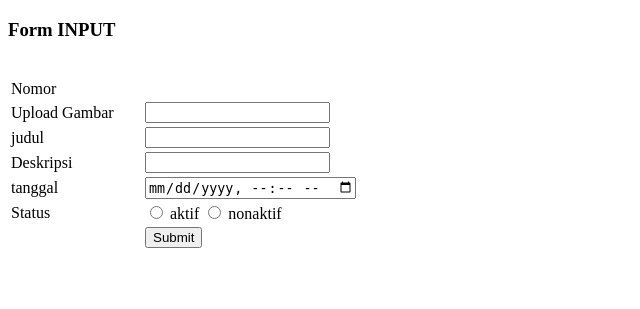
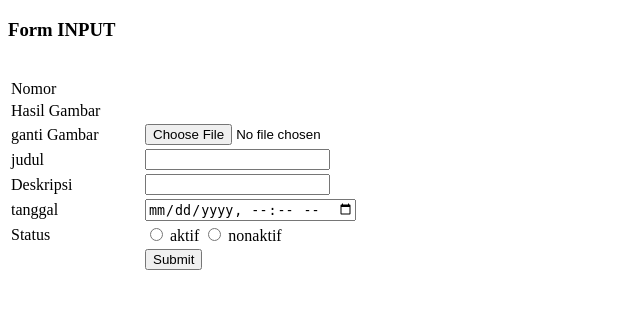
Before and after one commit to gusdeyw/Beginer-Blog-CRUD, a PHP site: page /edit.php?kode=1 in a window 1280 px wide. Shown: the top 309 px of the page, without its empty margins (0-640 px from the left). Run offline with PHP 8.4, Linux system fonts and the light colour scheme; data that the repository does not hold is empty.

Commit message:
Update edit.php

```diff
--- a/edit.php
+++ b/edit.php
@@ -11,6 +11,7 @@
     $result= mysqli_query($con,$query);
     // $query=mysqli_query($con,"select * from list_gambar where id_blog='$_GET[kode]'");
     $row=mysqli_fetch_array($result);
+    $gambar= $row['gambar'];
 ?>
 <!DOCTYPE html>
 <html lang="en">
@@ -29,11 +30,14 @@
                 <td>Nomor</td>
                 <td><input hidden type="text" name=id_blog value="<?=$row['id_blog']?>" ></td>
             </tr>
-        <tr>
-                <td width="130">Upload Gambar</td>
-                <td><input type="text" name="fileToUpload" id="fileToUpload" value="<?php echo $row['gambar'] ?>"></td>
-
-            </tr>
+            <tr>
+                <td width="130">Hasil Gambar</td>
+                <td><img src="<?= $gambar?>" class="rounded-lg" style="height: 200px;"></td>
+           </tr>
+           <tr>
+           <td width="130">ganti Gambar</td>
+                <td><input type="file" name="fileToUpload" id="fileToUpload"></td>
+           </tr>
             <!-- <tr>
                 <td>ubah gambar</td>
                 <td>
```
